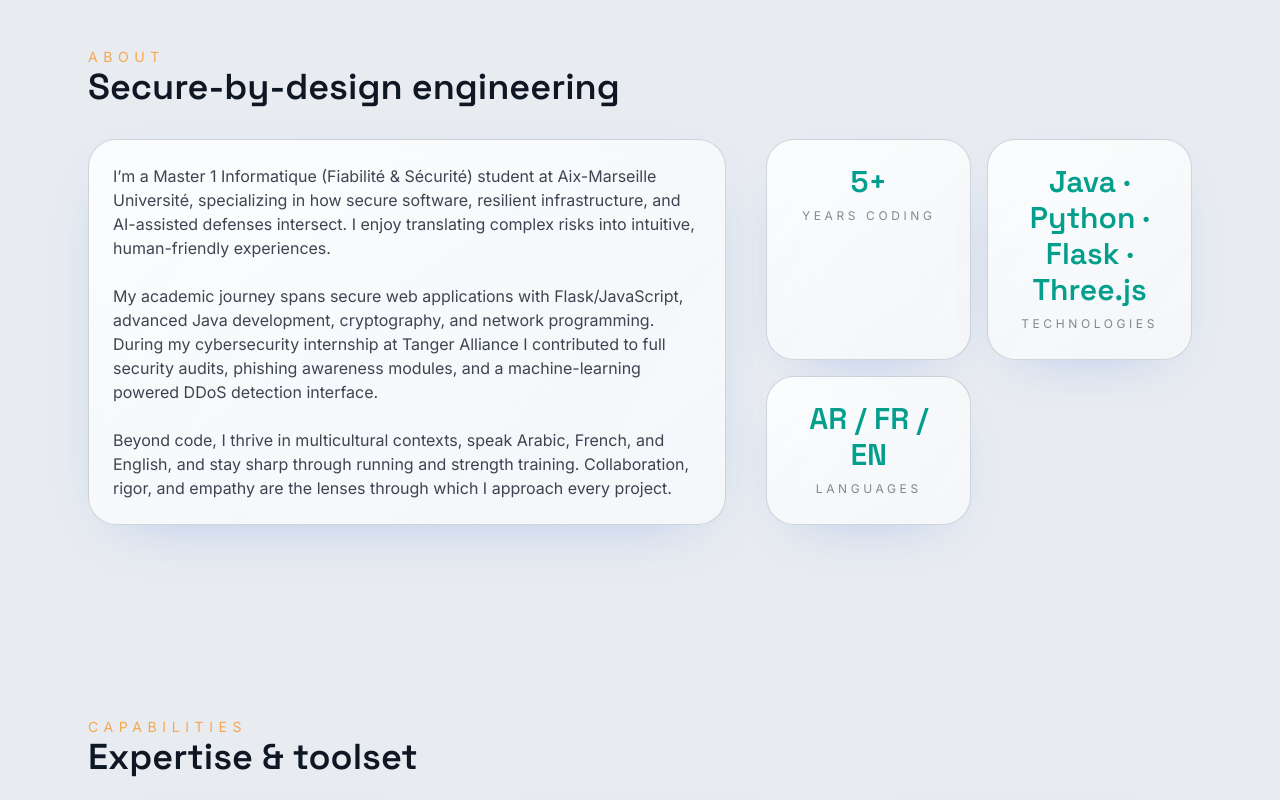
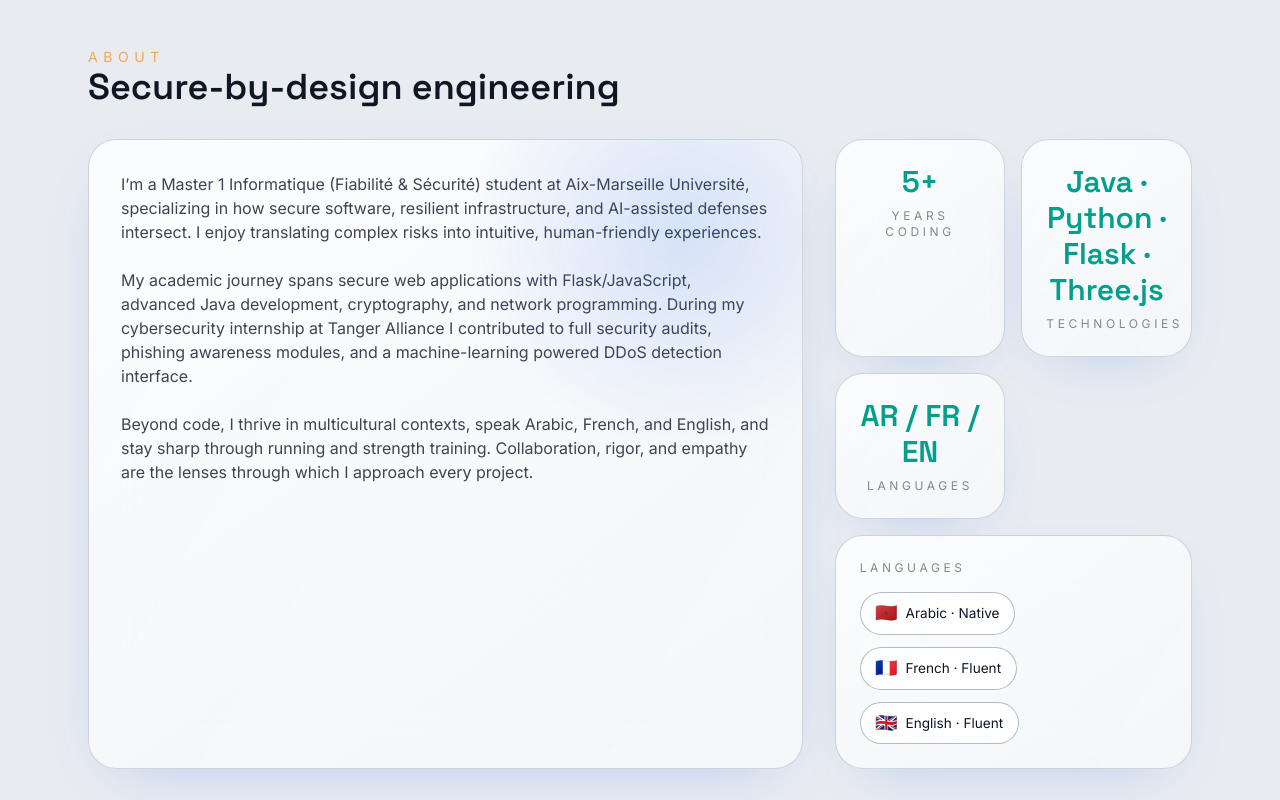
Before and after one commit to mohamed2003fh/personal-website, a React (Vite) app: page / in a window 1280 px wide. Shown: the part 980-1780 px from the top of the page. Built offline with nearby package versions, Linux system fonts and the light colour scheme.

Commit message:
feat: enhance about section

```diff
--- a/src/data/profile.ts
+++ b/src/data/profile.ts
@@ -36,6 +36,11 @@ export const aboutContent = {
     { label: "Technologies", value: "Java · Python · Flask · Three.js" },
     { label: "Languages", value: "AR / FR / EN" },
   ],
+  languages: [
+    { flag: "🇲🇦", label: "Arabic · Native" },
+    { flag: "🇫🇷", label: "French · Fluent" },
+    { flag: "🇬🇧", label: "English · Fluent" },
+  ],
 }
 
 export const contactDetails = {
--- a/src/index.css
+++ b/src/index.css
@@ -166,3 +166,39 @@ html {
   object-fit: cover;
   border-radius: 28px;
 }
+
+.about-orb {
+  position: absolute;
+  width: 420px;
+  height: 420px;
+  top: -140px;
+  right: -120px;
+  background: radial-gradient(circle, rgb(var(--color-royal) / 0.25), transparent 70%);
+  filter: blur(6px);
+  animation: aboutFloat 12s ease-in-out infinite;
+  opacity: 0.6;
+}
+
+@keyframes aboutFloat {
+  0% {
+    transform: translate3d(0, 0, 0) scale(1);
+  }
+  50% {
+    transform: translate3d(-30px, 25px, 0) scale(1.05);
+  }
+  100% {
+    transform: translate3d(0, 0, 0) scale(1);
+  }
+}
+
+.flag-chip {
+  display: inline-flex;
+  align-items: center;
+  gap: 0.5rem;
+  border-radius: 999px;
+  padding: 0.4rem 0.9rem;
+  border: 1px solid rgb(var(--color-border) / 0.35);
+  background: rgb(var(--color-surface) / 0.8);
+  font-size: 0.85rem;
+  color: rgb(var(--color-text));
+}
--- a/src/sections/About.tsx
+++ b/src/sections/About.tsx
@@ -8,13 +8,17 @@ export function AboutSection() {
       title="Secure-by-design engineering"
       eyebrow="About"
       frameless
-      contentClassName="grid gap-10 lg:grid-cols-[3fr,2fr]"
+      contentClassName="grid gap-8 lg:grid-cols-[2fr,1fr]"
     >
-      <div className="glass-panel space-y-6 p-6">
+      <div className="glass-panel relative overflow-hidden p-8">
+        <div className="about-orb" aria-hidden="true" />
+        <div className="space-y-6">
           {aboutContent.paragraphs.map((paragraph) => (
             <p key={paragraph}>{paragraph}</p>
           ))}
         </div>
+      </div>
+      <div className="space-y-4">
         <div className="grid gap-4 sm:grid-cols-2">
           {aboutContent.stats.map((stat) => (
             <div key={stat.label} className="glass-panel p-6 text-center">
@@ -23,6 +27,18 @@ export function AboutSection() {
             </div>
           ))}
         </div>
+        <div className="glass-panel p-6">
+          <p className="text-xs uppercase tracking-[0.3em] text-warm/50">Languages</p>
+          <div className="mt-4 flex flex-wrap gap-3">
+            {aboutContent.languages.map((language) => (
+              <span key={language.label} className="flag-chip">
+                <span className="text-lg">{language.flag}</span>
+                <span>{language.label}</span>
+              </span>
+            ))}
+          </div>
+        </div>
+      </div>
     </Section>
   )
 }
```
Also changed, not shown: 1 other file (tests, documents, lock files or other folders). Lines whose indentation alone changed are shown as unchanged.
